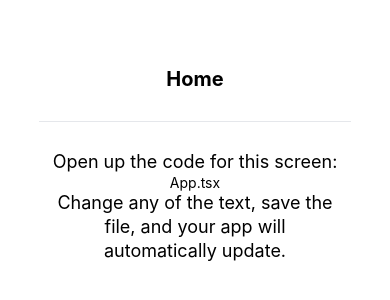
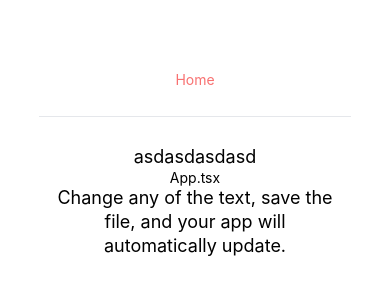
Before and after one commit to braguilera/prueba-tecnica-swapi, a React Native app: screen / in a window 390 px wide. Shown: the part 258-558 px from the top of the page. Built offline with nearby package versions, Linux system fonts and the light colour scheme.

Commit message:
Componentes principales

```diff
--- a/components/EditScreenInfo.tsx
+++ b/components/EditScreenInfo.tsx
@@ -8,7 +8,7 @@ export const EditScreenInfo = ({ path }: { path: string }) => {
   return (
     <View>
       <View className={styles.getStartedContainer}>
-        <Text className={styles.getStartedText}>{title}</Text>
+        <Text className={styles.getStartedText}>asdasdasdasd</Text>
         <View className={styles.codeHighlightContainer + styles.homeScreenFilename}>
           <Text>{path}</Text>
         </View>
--- a/components/ScreenContent.tsx
+++ b/components/ScreenContent.tsx
@@ -11,7 +11,7 @@ type ScreenContentProps = {
 export const ScreenContent = ({ title, path, children }: ScreenContentProps) => {
   return (
     <View className={styles.container}>
-      <Text className={styles.title}>{title}</Text>
+      <Text className='text-red-400'>{title}</Text>
       <View className={styles.separator} />
       <EditScreenInfo path={path} />
       {children}
--- /dev/null
+++ b/nativewind-env.d.ts
@@ -0,0 +1,3 @@
+/// <reference types="nativewind/types" />
+
+// NOTE: This file should not be edited and should be committed with your source code. It is generated by NativeWind.
--- a/package.json
+++ b/package.json
@@ -17,7 +17,10 @@
     "react": "18.3.1",
     "react-native": "0.76.7",
     "react-native-reanimated": "3.16.2",
-    "react-native-safe-area-context": "4.12.0"
+    "react-native-safe-area-context": "4.12.0",
+    "react-dom": "18.3.1",
+    "react-native-web": "~0.19.13",
+    "@expo/metro-runtime": "~4.0.1"
   },
   "devDependencies": {
     "@babel/core": "^7.20.0",
```
Also changed, not shown: screens/Films.tsx (added, +12 -0 lines), screens/People.tsx (added, +12 -0 lines), screens/Planets.tsx (added, +12 -0 lines), 1 other file (tests, documents, lock files or other folders).
